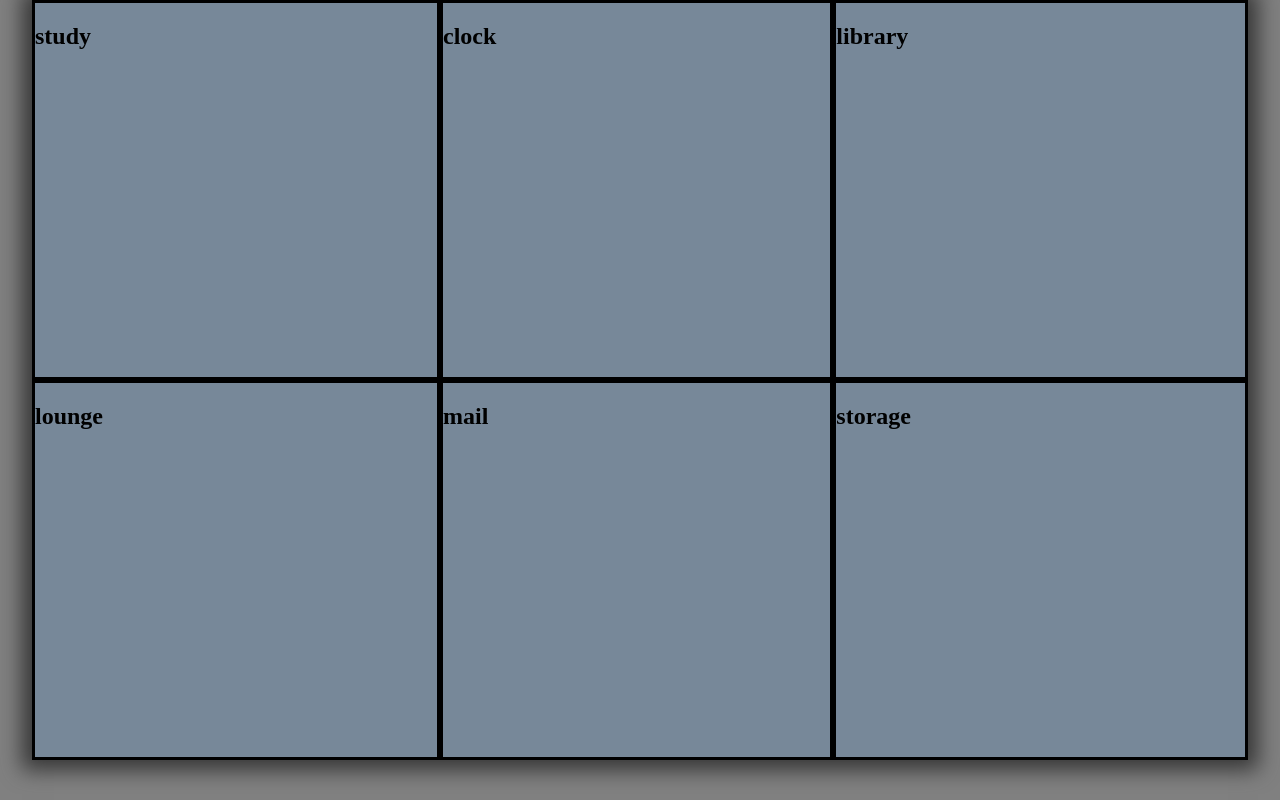
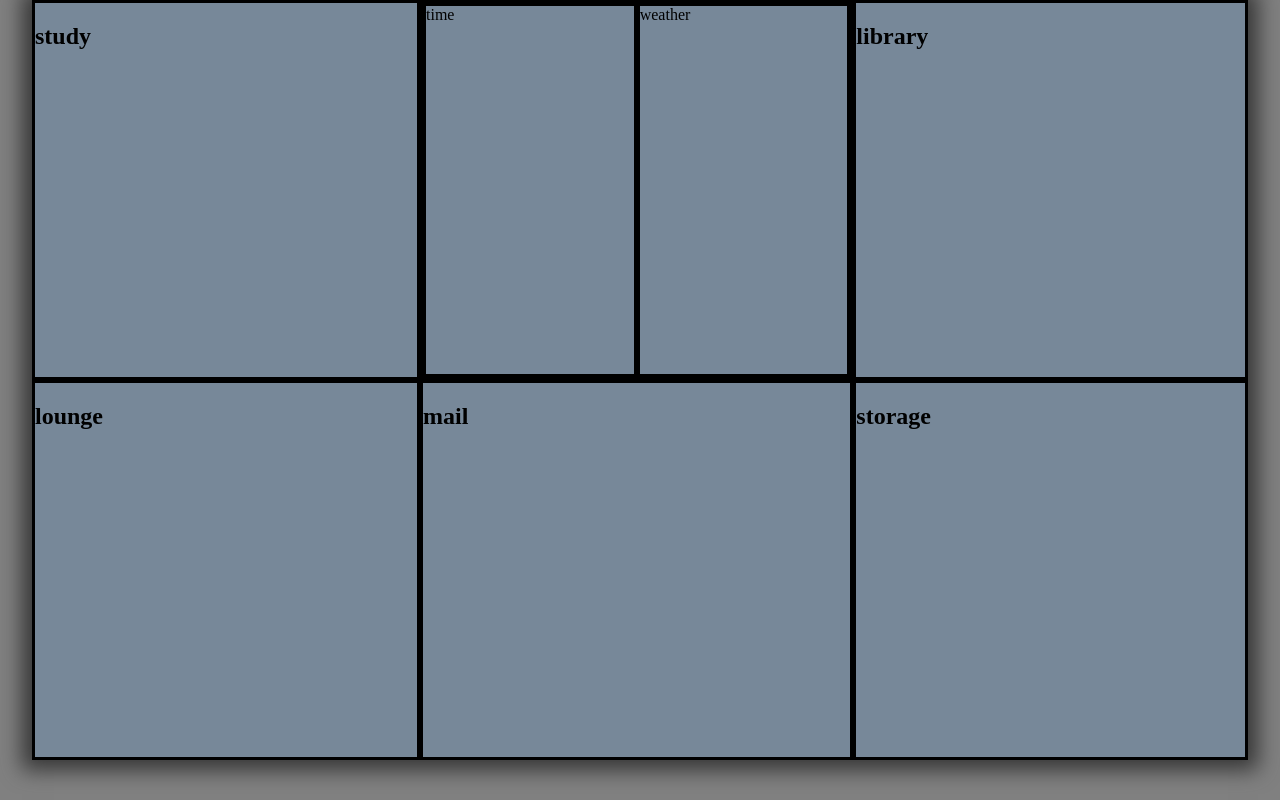
Before and after one commit to dainebigham/startpage, a plain HTML site: page index.html in a window 1280 px wide. Drawn offline with Linux system fonts and the light colour scheme.

Commit message:
added child grid for clock element

```diff
--- a/css/styles.css
+++ b/css/styles.css
@@ -28,3 +28,16 @@ body {
 .grid-item {
     border-style: solid;
 }
+
+#time {
+    grid-area: "time";
+}
+#weather {
+    grid-area: "weather"
+}
+
+#clock {
+    display: grid;
+
+    grid-template-columns: 1fr 1fr;
+}
--- a/index.html
+++ b/index.html
@@ -9,7 +9,10 @@
     <div id="main">
         <div id="entrance" class="grid-container">
             <div class="grid-item" id="study"><h2>study</h2></div>
-            <div class="grid-item" id="clock"><h2>clock</h2></div>
+            <div class="grid-item" id="clock">
+                <div class="grid-item" id="time">time</div>
+                <div class="grid-item" id="weather">weather</div>
+            </div>
             <div class="grid-item" id="library"><h2>library</h2></div>
             <div class="grid-item" id="lounge"><h2>lounge</h2></div>
             <div class="grid-item" id="mail"><h2>mail</h2></div>
```
